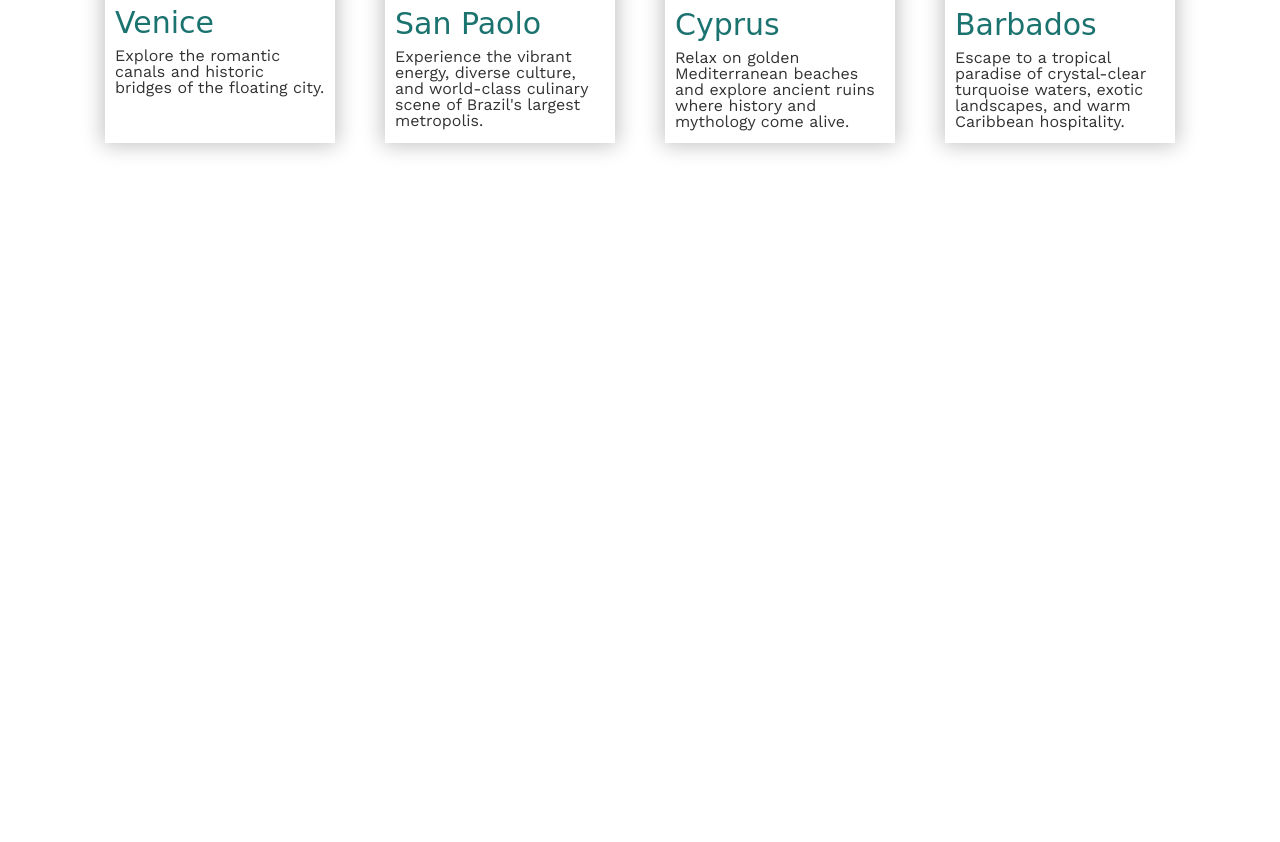
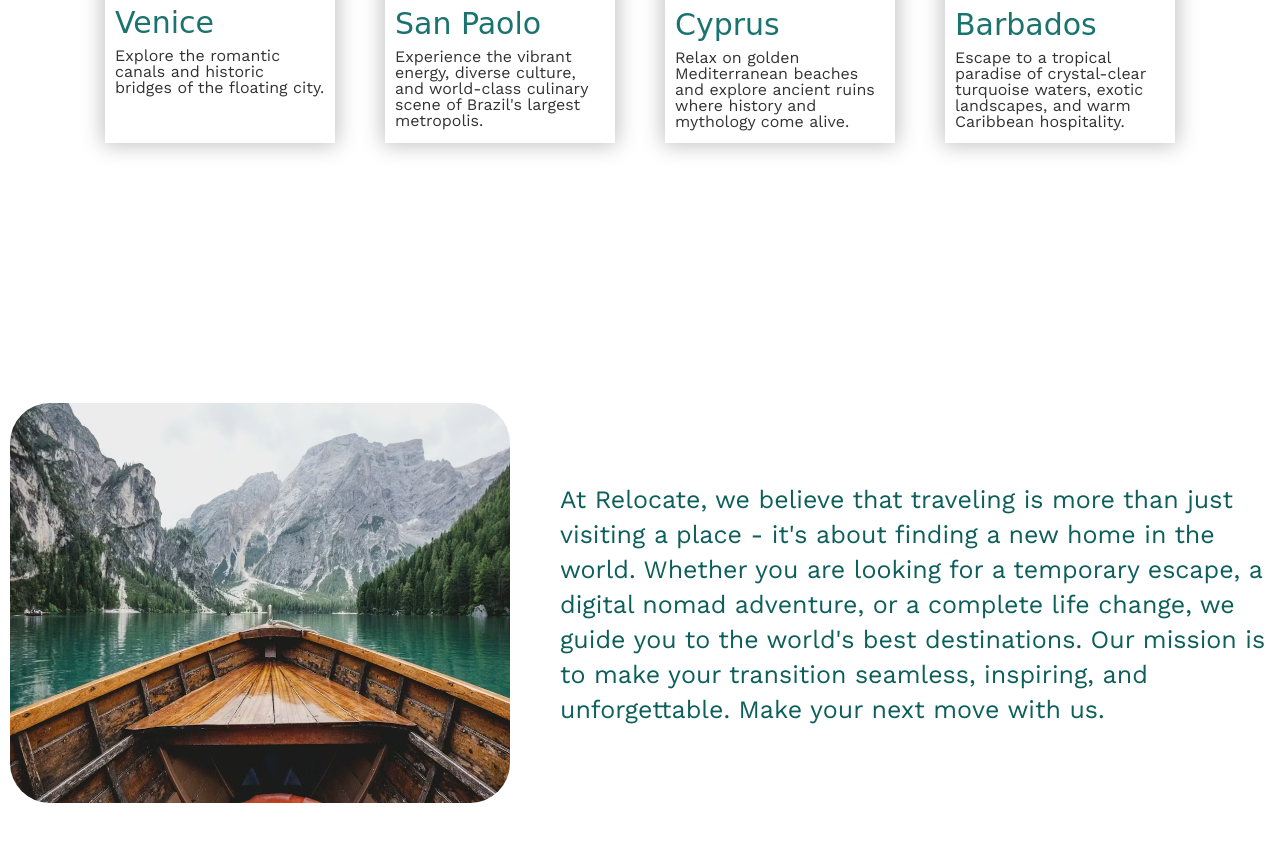
Before and after one commit to natianatmeladze/midtrem-project, a plain HTML site: page index.html in a window 1280 px wide. Shown: the part 1186-2028 px from the top of the page. Before the commit the page ends 1429 px from the top, so only its background shows below. Drawn offline with nearby package versions, Linux system fonts and the light colour scheme; a web font is replaced by a local one.

Commit message:
added about us section
added plus one section

```diff
--- a/index.html
+++ b/index.html
@@ -73,9 +73,27 @@
             <div class="card-text">
               <h3 class="card-city">Barbados</h3>
               <p class="card-desc">
-               Escape to a tropical paradise of crystal-clear turquoise waters, exotic landscapes, and warm Caribbean hospitality.
+                Escape to a tropical paradise of crystal-clear turquoise waters,
+                exotic landscapes, and warm Caribbean hospitality.
               </p>
             </div>
+          </div>
+        </div>
+      </section>
+      <section class="about-us container">
+        <div class="about-us-wrapper">
+          <div class="abt-us-img">
+            <img src="./images/why-us.avif" alt="abt-us">
+          </div>
+          <div class="abt-us-txt">
+            <h4>
+              At Relocate, we believe that traveling is more than just visiting
+              a place - it's about finding a new home in the world. Whether you
+              are looking for a temporary escape, a digital nomad adventure, or
+              a complete life change, we guide you to the world's best
+              destinations. Our mission is to make your transition seamless,
+              inspiring, and unforgettable. Make your next move with us.
+            </h4>
           </div>
         </div>
       </section>
--- /dev/null
+++ b/scss/_about_us.scss
@@ -0,0 +1,18 @@
+.about-us {
+    margin: 250px auto;
+  .about-us-wrapper {
+    @include flex(center, center, 50px, 50px);
+    padding: 10px;
+    .abt-us-img img {
+      width: 500px;
+      height: 400px;
+      border-radius: 40px;
+    }
+    .abt-us-txt h4 {
+      font-size: 25px;
+      @include Worksans;
+      color: #0d5f5b;
+      line-height: 35px;
+    }
+  }
+}
--- a/scss/main.scss
+++ b/scss/main.scss
@@ -5,3 +5,4 @@
 @import "./header";
 @import "./hero";
 @import "./destinations";
+@import "./about_us";
```
Also changed, not shown: css/main.css, images/why-us.avif (added).
